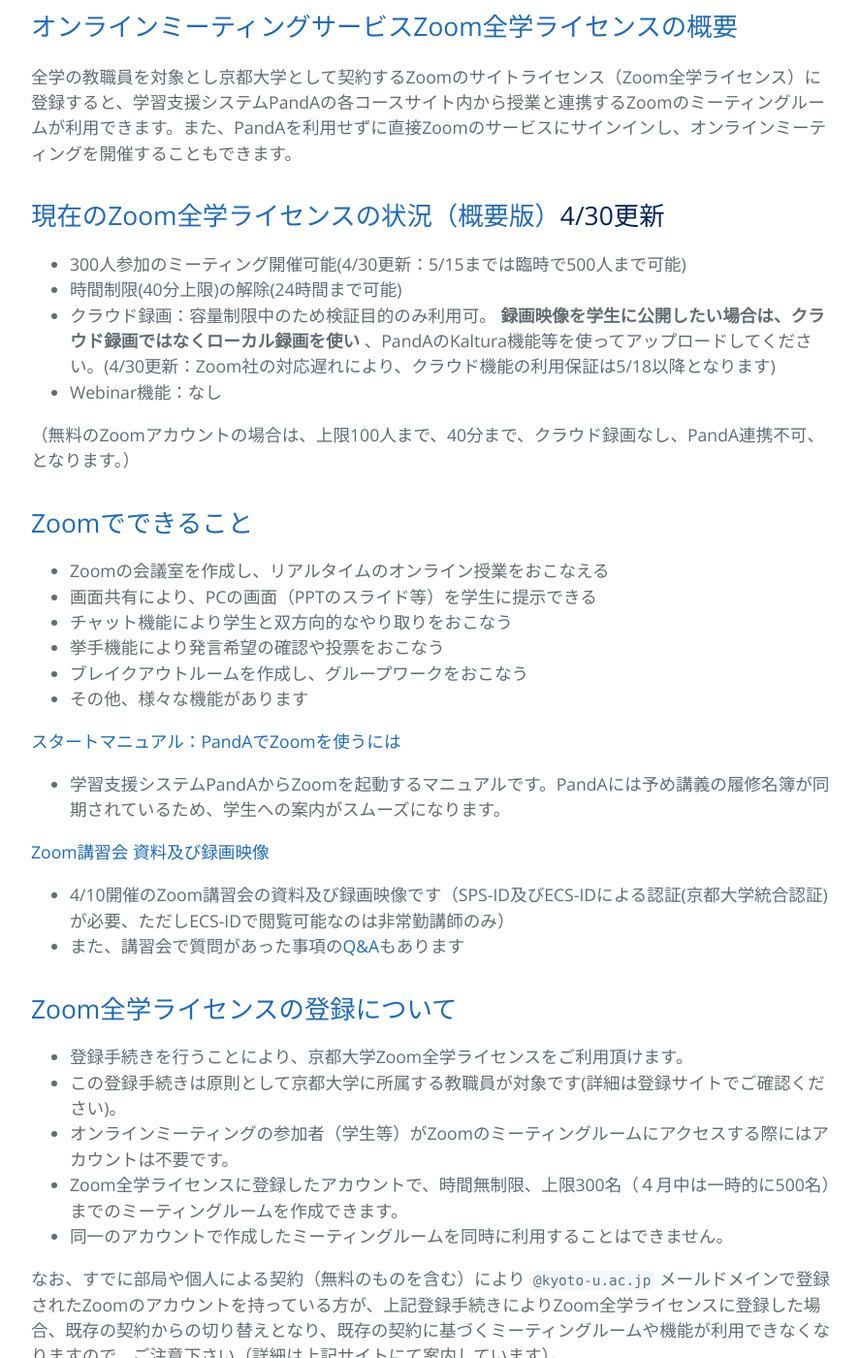
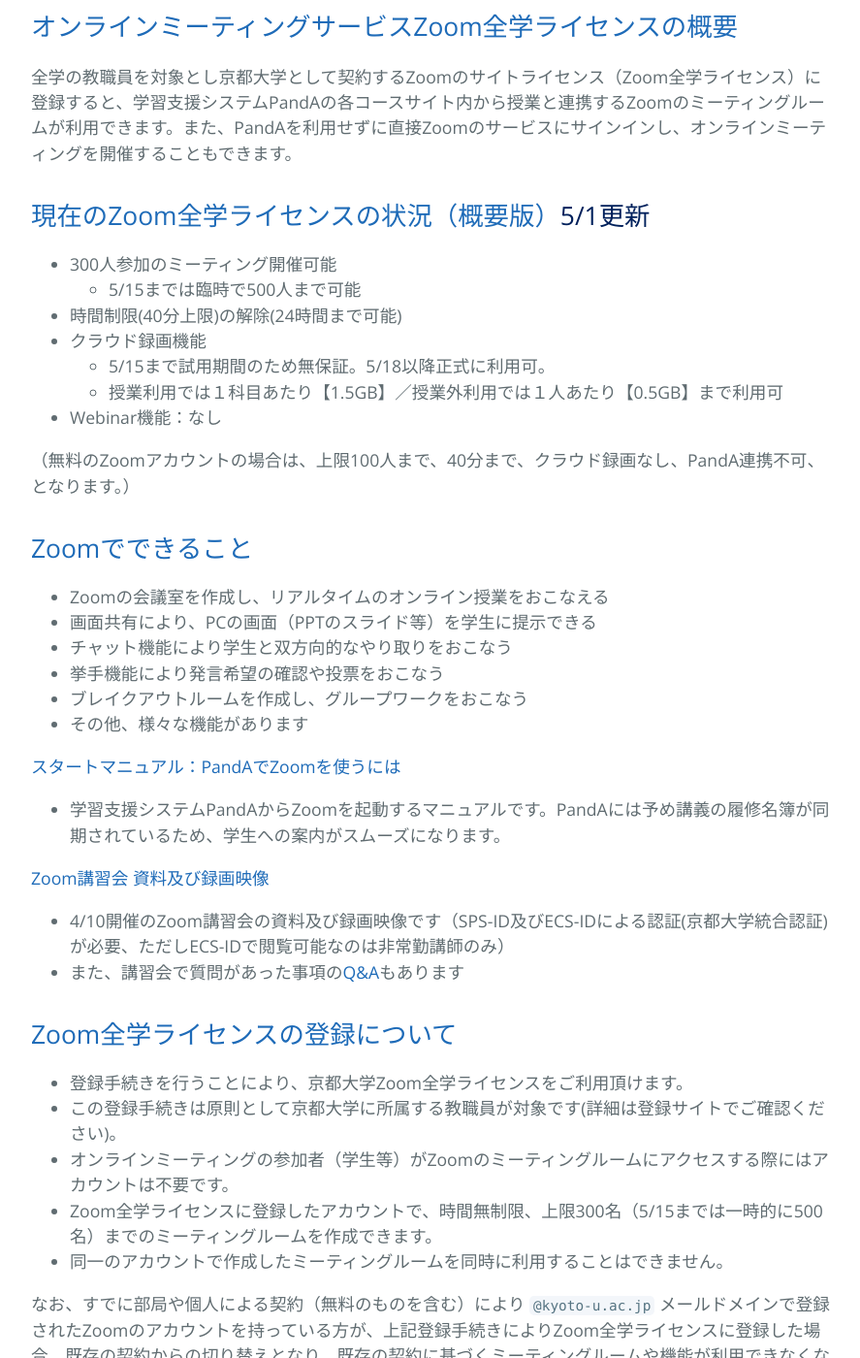
Before and after one commit to kyoto-u/online-edu, a Jekyll site: the page built from zoom.md, in a window 1280 px wide and 1400 px high, scrolled down 788 px. Shown: the whole window at 97% size, without its empty margins (192-1079 px from the left). Built offline with Jekyll 4.4.1, drawn with Linux system fonts in a browser that asks for light colours.

Commit message:
update cloud recording

```diff
--- a/zoom.md
+++ b/zoom.md
@@ -22,10 +22,13 @@ title: オンラインミーティングサービス(Zoom全学ライセンス)
 全学の教職員を対象とし京都大学として契約するZoomのサイトライセンス（Zoom全学ライセンス）に登録すると、学習支援システムPandAの各コースサイト内から授業と連携するZoomのミーティングルームが利用できます。また、PandAを利用せずに直接Zoomのサービスにサインインし、オンラインミーティングを開催することもできます。
 
 <a id="anch02"></a>
-## <a href="#anch02">現在のZoom全学ライセンスの状況（概要版）</a>4/30更新
-- 300人参加のミーティング開催可能(4/30更新：5/15までは臨時で500人まで可能)
+## <a href="#anch02">現在のZoom全学ライセンスの状況（概要版）</a>5/1更新
+- 300人参加のミーティング開催可能
+  - 5/15までは臨時で500人まで可能
 - 時間制限(40分上限)の解除(24時間まで可能)
-- クラウド録画：容量制限中のため検証目的のみ利用可。 **録画映像を学生に公開したい場合は、クラウド録画ではなくローカル録画を使い** 、PandAのKaltura機能等を使ってアップロードしてください。(4/30更新：Zoom社の対応遅れにより、クラウド機能の利用保証は5/18以降となります)
+- クラウド録画機能
+  - 5/15まで試用期間のため無保証。5/18以降正式に利用可。
+  - 授業利用では１科目あたり【1.5GB】／授業外利用では１人あたり【0.5GB】まで利用可
 - Webinar機能：なし
 
 （無料のZoomアカウントの場合は、上限100人まで、40分まで、クラウド録画なし、PandA連携不可、となります。）
@@ -54,7 +57,7 @@ title: オンラインミーティングサービス(Zoom全学ライセンス)
 - 登録手続きを行うことにより、京都大学Zoom全学ライセンスをご利用頂けます。
 - この登録手続きは原則として京都大学に所属する教職員が対象です(詳細は登録サイトでご確認ください)。
 - オンラインミーティングの参加者（学生等）がZoomのミーティングルームにアクセスする際にはアカウントは不要です。
-- Zoom全学ライセンスに登録したアカウントで、時間無制限、上限300名（４月中は一時的に500名）までのミーティングルームを作成できます。
+- Zoom全学ライセンスに登録したアカウントで、時間無制限、上限300名（5/15までは一時的に500名）までのミーティングルームを作成できます。
 - 同一のアカウントで作成したミーティングルームを同時に利用することはできません。
 
 なお、すでに部局や個人による契約（無料のものを含む）により `@kyoto-u.ac.jp` メールドメインで登録されたZoomのアカウントを持っている方が、上記登録手続きによりZoom全学ライセンスに登録した場合、既存の契約からの切り替えとなり、既存の契約に基づくミーティングルームや機能が利用できなくなりますので、ご注意下さい（詳細は上記サイトにて案内しています）。
```
